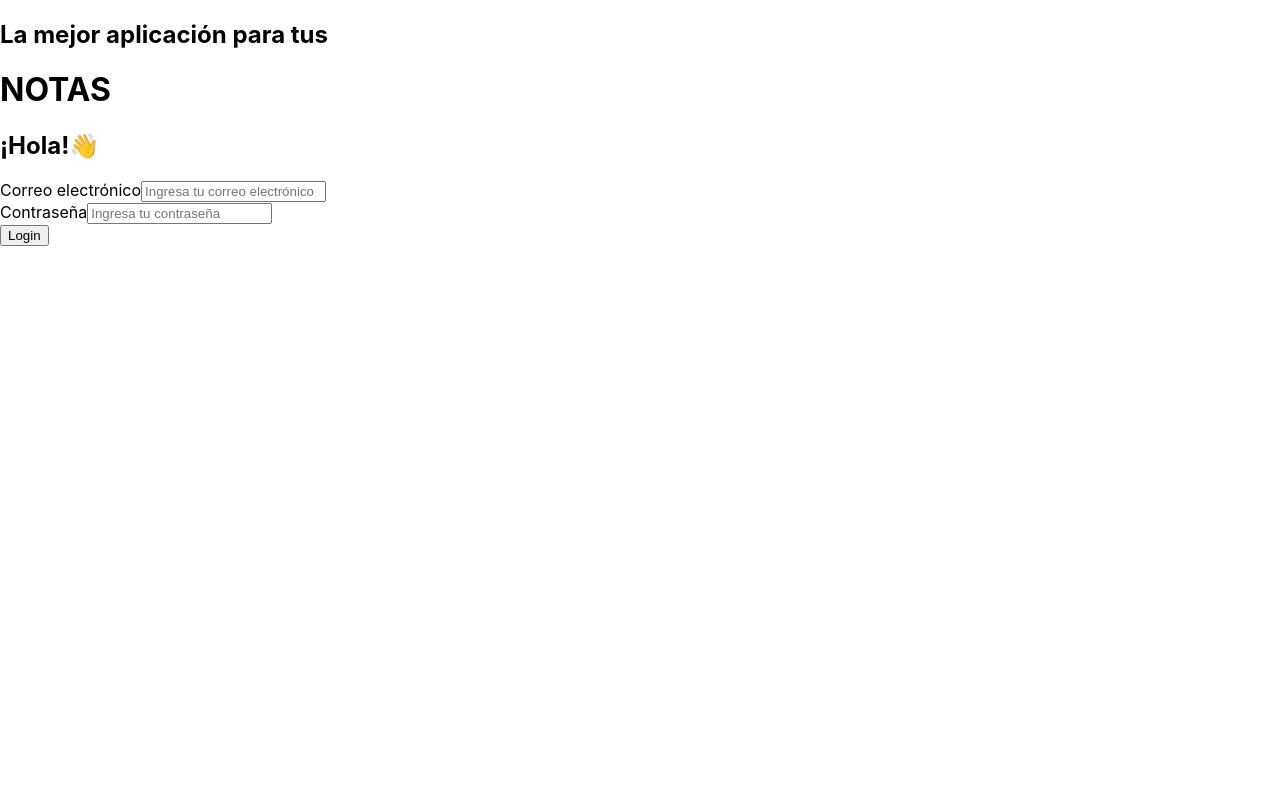
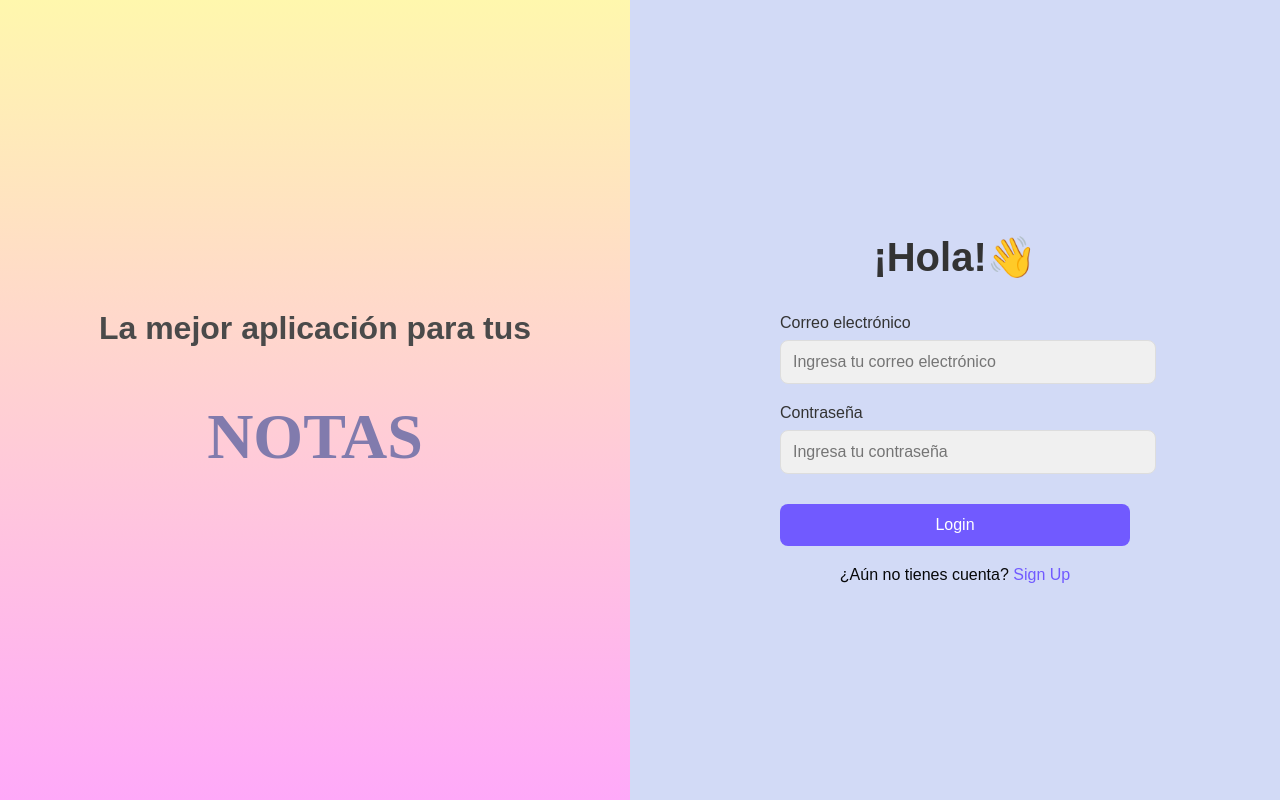
Before and after one commit to YEGLIMAR/notess, a React (Create React App) app: page /login in a window 1280 px wide. Built offline with nearby package versions, Linux system fonts and the light colour scheme; no server answers.

Commit message:
login - signup latest

```diff
--- a/src/App.jsx
+++ b/src/App.jsx
@@ -1,36 +1,51 @@
-import {useState} from 'react';
-import './App.css';
-
-//importando los modulos de firebase
+import {useEffect, useState} from 'react';
+import {BrowserRouter as Router, Route, Routes, Navigate} from 'react-router-dom';
+import './estilos/Login.css';
+import './estilos/Signup.css';
+import './estilos/Bloc.css';
 import appFirebase from './credenciales';
 import {getAuth, onAuthStateChanged} from 'firebase/auth'
+
+import {Login} from './componentes/Login';
+import {Signup} from './componentes/Signup';
+import {Bloc } from './componentes/Bloc';
+
 const auth = getAuth(appFirebase);
 
-//importando los componentes
-import {Login} from './componentes/Login';
-import {Logout} from './componentes/Signup';
+function App() {
+  const [usuario, setUsuario] = useState(null);
 
+  useEffect(()=>{
+    const unsubscribe= onAuthStateChanged(auth, (usuario)=>{
+      if(usuario){
+        setUsuario(usuario);
+      }else{
+        setUsuario(null);
+      }
+    });
 
+    return ()=> unsubscribe();
+  }, []);
 
-function App() {
-
-  const [usuario, setUsuario] = useState(null);
-  onAuthStateChanged(auth, (user) => {
-    if (usarioFirebase) {
-      setUsuario(userFirebase);
-    } else {
-      setUsuario(null);
-    }
-  })
+  onAuthStateChanged(auth, (usuario) => {
+  if (usuario) {
+    setUsuario(usuario);
+  } else {
+    setUsuario(null);
+  }
+});
 
   return (
-
-    <div>
-      {usuario ? <Signup correoUsuario = {usuario.email} />: <Login/>}
-
-
-    </div>
+    <Router>
+      <div>
+        <Routes>
+        <Route path="/" element={<Navigate to= "/login"/>} />
+        <Route path="/login" element={<Login />} />
+        <Route path="/signup" element={<Signup />} />
+        <Route path="/bloc" element={usuario ? <Bloc /> : <Navigate to="/login" />}/>
+      </Routes>
+      </div>
+    </Router>
   );
 }
-
 export default App;
--- /dev/null
+++ b/src/componentes/Bloc.jsx
@@ -0,0 +1,10 @@
+import React from 'react'
+
+export const Bloc = () => {
+  return (
+    <div>
+        <h1>Bienvenido al bloc</h1>
+        <p>Esta es la interfaz</p>
+    </div>
+  )
+};
--- a/src/componentes/Login.jsx
+++ b/src/componentes/Login.jsx
@@ -1,6 +1,38 @@
 import React from 'react'
+import { useState } from 'react';
+import { Link, useNavigate} from 'react-router-dom'
+import appFirebase from '../credenciales';
+import { getAuth, createUserWithEmailAndPassword, signInWithEmailAndPassword } from 'firebase/auth';
+import '../estilos/Login.css';
+
+
+
 
 export const Login = () => {
+    const [email, setEmail] = useState('');
+    const [password, setPassword] = useState('');
+    const [error, setError] = useState('');
+    const navigate = useNavigate();
+    const auth = getAuth(appFirebase);
+
+    const handleLogin = async (e) => {
+        e.preventDefault();
+        try {
+            await signInWithEmailAndPassword(auth, email, password);
+            navigate('/bloc');
+        } catch (error) {
+            if(error.code=== 'auth/user-not-found'){
+                setError('Usuario no encontrado');
+            }else if(error.code=== 'auth/wrong-password'){
+                setError('Contraseña incorrecta');
+        }else{
+            setError('Error al iniciar sesión');
+            alert('Error al iniciar sesión');
+        }
+    }
+};
+
+
   return (
     <div className='login-container'>
         <div className='left-section'>
@@ -18,9 +50,10 @@ export const Login = () => {
                 <label htmlFor='password'>Contraseña</label>
                 <input type='password' id='password' placeholder='Ingresa tu contraseña' required/>
             </div>
-            <button type='submit'>Login</button>
+            <button type='submit' className='login-btn'>Login</button>
         </form>
+        <p>¿Aún no tienes cuenta? <Link to="/signup">Sign Up</Link></p>
+    </div>
 </div>
-</div>
-  )
-}
+);
+};
--- /dev/null
+++ b/src/estilos/Bloc.css
@@ -0,0 +1,41 @@
+/* src/estilos/Bloc.css */
+
+.bloc-container {
+    display: flex;
+    flex-direction: column;
+    align-items: center;
+    justify-content: center;
+    height: 100vh;
+    background-color: #f5f5f5;
+    padding: 20px;
+  }
+
+  .bloc-header {
+    font-size: 2.5rem;
+    color: #333;
+    margin-bottom: 20px;
+  }
+
+  .bloc-content {
+    font-size: 1.2rem;
+    color: #666;
+    text-align: center;
+    max-width: 600px;
+    line-height: 1.5;
+  }
+
+  .bloc-button {
+    margin-top: 20px;
+    padding: 10px 20px;
+    font-size: 1rem;
+    color: #fff;
+    background-color: #007bff;
+    border: none;
+    border-radius: 5px;
+    cursor: pointer;
+    transition: background-color 0.3s ease;
+  }
+
+  .bloc-button:hover {
+    background-color: #0056b3;
+  }
--- a/src/estilos/Login.css
+++ b/src/estilos/Login.css
@@ -1,86 +1,64 @@
-/* General */
-* {
+/* Estilos globales */
+body {
   margin: 0;
-    padding: 0;
-    box-sizing: border-box;
-    font-family: 'Arial', sans-serif;
+  font-family: 'Poppins', sans-serif; /* Usa una fuente limpia */
+  background-color: #f0f0f0;
 }
 
-  body, html {
-      margin: 0;
-      padding: 0;
-      height: 100%;
-      background: white; /* O cualquier color que prefieras */
+/* Contenedor principal del login */
+.login-container {
+  display: flex;
+  height: 100vh; /* La vista debe ocupar todo el alto de la pantalla */
 }
 
-  .login-container {
-      display: flex;
-      width: 100%;
-      height: 100vh; /* Asegura que ocupe todo el alto de la pantalla */
-  }
-
-
-  .login-container {
-    display: flex;
-    width: 100%;
-    height: 100vh; /* Esto asegura que ocupe toda la pantalla */
-    background-color: #f7f7f7;
-  }
-
-  /* Estilos para la sección izquierda */
+/* Sección izquierda */
 .left-section {
-    flex: 1;
-    background: linear-gradient(135deg, #fff7ad, #ffaafa);
+  background: linear-gradient(to bottom, #fff7ad, #ffa9f9); /* Degradado de colores pastel */
+  flex: 1; /* Ocupa la mitad izquierda */
   display: flex;
   flex-direction: column;
   justify-content: center;
   align-items: center;
-    padding: 20px;
-    height: 100%; /* Asegura que ocupe todo el alto disponible */
+  color: #4a4a4a;
+  padding: 0 30px;
 }
 
-  /* Estilos para la sección derecha */
+.left-section h1 {
+  font-size: 4rem;
+  font-family: 'Pacifico', cursive; /* Fuente manuscrita */
+  color: #817bad; /* Color púrpura fuerte para "NOTAS" */
+}
+
+
+
+.left-section h2 {
+  font-size: 2rem;
+  margin-bottom: 10px;
+}
+
+/* Sección derecha */
 .right-section {
+  background-color: #d2daf6; /* Color de fondo suave */
   flex: 1;
-    background: linear-gradient(135deg, #dec9df, #e9e9e9);
   display: flex;
   flex-direction: column;
   justify-content: center;
   align-items: center;
-    padding: 20px;
-    height: 100%; /* Asegura que ocupe todo el alto disponible */
-  }
-
-  .logo {
-    font-size: 2em;
-    margin-bottom: 20px;
-  }
-
-  h2 {
-    font-size: 1.5em;
-    color: #555;
-  }
-
-  h1 {
-    font-family: 'Gill Sans', 'Gill Sans MT', Calibri, 'Trebuchet MS', sans-serif;
-    font-size: 3em;
-    font-weight: bold;
-    color: #9e99bf;
+  padding: 40px;
 }
 
 .right-section h2 {
-    font-size: 1em;
-    color: #080808;
+  font-size: 2.5rem;
+  color: #333;
 }
 
-  .right-section h2 span {
-    font-size: 1.5em;
+.right-section span {
+  font-size: 2.5rem; /* Tamaño grande para el emoji de saludo */
 }
 
 .login-form {
-    width: 80%;
-    display: flex;
-    flex-direction: column;
+  width: 100%;
+  max-width: 350px;
 }
 
 .input-group {
@@ -88,50 +66,53 @@
 }
 
 .input-group label {
+  font-size: 1rem;
+  margin-bottom: 8px;
   display: block;
-    font-size: 0.9em;
-    color: #0e0e0e;
-    margin-bottom: 2px;
+  color: #000000; /* Color gris para el texto */
 }
 
 .input-group input {
   width: 100%;
-    padding: 10px;
-    border-radius: 5px;
-    border: none;
-    font-size: 1em;
+  padding: 12px;
+  border: 1px solid #ddd;
+  border-radius: 8px;
+  font-size: 1rem;
+  background-color: #f0f0f0;
+  transition: background-color 0.3s ease;
 }
 
-  button {
-    width: 100%;
-    padding: 10px;
-    background-color: #beb9dd;
-    border: none;
-    border-radius: 5px;
-    color: #131212;
-    font-size: 1.2em;
-    cursor: pointer;
-    transition: background 0.3s ease;
+.input-group input:focus {
+  outline: none;
+  background-color: #fff; /* Resaltar el input cuando está activo */
 }
 
-  button:hover {
-    background-color: #594db7;
+.login-btn {
+  width: 100%;
+  padding: 12px;
+  background-color: #817bad; /* Botón con el color púrpura */
+  border: none;
+  color: #fff;
+  font-size: 1rem;
+  border-radius: 10px;
+  cursor: pointer;
+  transition: background-color 0.3s ease;
 }
 
-  .signup {
-    margin-top: 30px;
+.login-btn:hover {
+  background-color: #5a4fd0; /* Oscurecer el color del botón en hover */
 }
 
-  .signup p {
-    color: #141111;
+p {
+  margin-top: 20px;
+  color: #070809;
 }
 
-  .signup a {
-    color: #bb8970;
+p a {
+  color: #715aff;
   text-decoration: none;
-    font-weight: bold;
 }
 
-  .signup a:hover {
+p a:hover {
   text-decoration: underline;
 }
--- /dev/null
+++ b/src/estilos/Signup.css
@@ -0,0 +1,109 @@
+/* Estilos globales */
+body {
+    margin: 0;
+    font-family: 'Poppins', sans-serif;
+    background-color: #f0f0f0;
+  }
+
+  /* Contenedor principal */
+  .signup-container {
+    display: flex;
+    justify-content: center;
+    align-items: center;
+    height: 100vh;
+    background: linear-gradient(135deg, #FFF7AD, #FFA9F9);
+  }
+
+  /* Contenedor del formulario */
+  .signup-form-container {
+    background-color: #d2daf6;
+    padding: 40px;
+    border-radius: 20px;
+    box-shadow: 0px 10px 20px rgba(0, 0, 0, 0.1);
+    width: 400px;
+    text-align: center;
+  }
+
+  /* Título del formulario */
+  .signup-form-container h2 {
+    font-size: 2rem;
+    font-weight: 600;
+    margin-bottom: 20px;
+    color: #333;
+    letter-spacing: 0px;
+  }
+
+  /* Grupos de input */
+  .input-group {
+    margin-bottom: 20px;
+    text-align: left;
+  }
+
+  /* Etiquetas */
+  .input-group label {
+    font-size: 1rem;
+    font-weight: 500;
+    color: #333;
+    margin-bottom: 8px;
+    display: block;
+  }
+
+  /* Campos de entrada */
+  .input-group input {
+    width: 100%;
+    padding: 12px;
+    border: 1px solid #ddd;
+    border-radius: 8px;
+    font-size: 1rem;
+    background-color: #f0f0f0;
+    transition: background-color 0.3s ease;
+  }
+
+  .password-hint{
+    font-size: 0.8rem;
+    color: #0b0a0a;
+    margin-top: 5px;
+  }
+
+  /* Efecto cuando el input está enfocado */
+  .input-group input:focus {
+    outline: none;
+    background-color: #fff;
+    border: 1px solid #715aff;
+  }
+
+  /* Botón de registro */
+  button[type="submit"] {
+    width: 100%;
+    padding: 12px;
+    background-color: #715aff;
+    border: none;
+    color: #fff;
+    font-size: 1rem;
+    border-radius: 8px;
+    cursor: pointer;
+    transition: background-color 0.3s ease;
+    margin-top: 10px;
+  }
+
+  /* Efecto hover en el botón */
+  button[type="submit"]:hover {
+    background-color: #5a4fd0;
+  }
+
+  /* Estilo del texto del pie */
+  .signup-form p {
+    margin-top: 20px;
+    color: #070809;
+    font-size: 0.9rem;
+  }
+
+  /* Enlace para iniciar sesión */
+  .signup-form p a {
+    color: #715aff;
+    text-decoration: none;
+  }
+
+  .signup-form p a:hover {
+    text-decoration: underline;
+  }
```
Also changed, not shown: package.json (+5 -6 lines), src/componentes/Signup.jsx (+94 -0 lines), 1 other file (tests, documents, lock files or other folders). Lines whose indentation alone changed are shown as unchanged.
